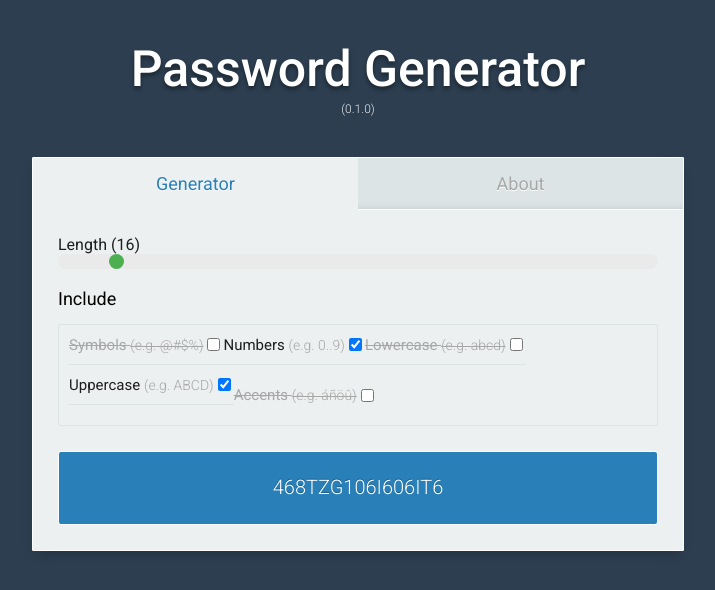
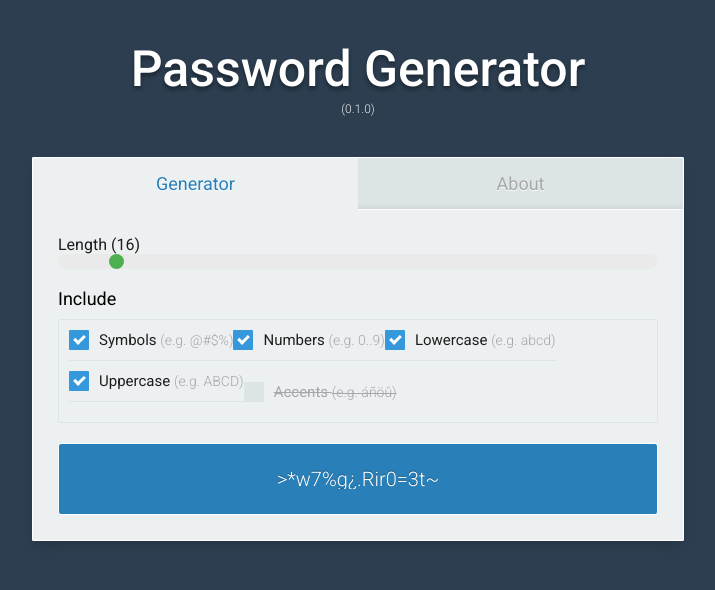
Before and after one commit to sdegetaus/password-generator, a React (Create React App) app: page / in a window 1280 px wide. Shown: the top 590 px of the page, without its empty margins (282-997 px from the left). Built offline with nearby package versions, Linux system fonts and the light colour scheme.

Commit message:
Custom checkbox

```diff
--- a/src/components/Checkbox.tsx
+++ b/src/components/Checkbox.tsx
@@ -1,5 +1,6 @@
 import React, { ChangeEvent, useState } from "react";
 import styled from "styled-components";
+import { colors } from "../styles/colors";
 
 export default (props: RangeProps) => {
   const [mChecked, mSetChecked] = useState(props.checked || false);
@@ -13,9 +14,8 @@ export default (props: RangeProps) => {
   };
 
   return (
-    <div className={`checkbox form-item ${mChecked && "checked"}`}>
-      {props.label && <label htmlFor={props.name}>{props.label}</label>}
-      <StyledCheckbox
+    <StyledCheckbox className={`checkbox form-item ${mChecked && "checked"}`}>
+      <input
         type="checkbox"
         id={props.name}
         name={props.name}
@@ -23,11 +23,63 @@ export default (props: RangeProps) => {
         checked={mChecked}
         onChange={handleChange}
       />
-    </div>
+      <span className="checkmark"></span>
+      {props.label && <label htmlFor={props.name}>{props.label}</label>}
+    </StyledCheckbox>
   );
 };
 
-const StyledCheckbox = styled.input``;
+const StyledCheckbox = styled.div`
+  position: relative;
+  transition: all 0.3s;
+
+  &:hover input ~ .checkmark {
+    background-color: #c6cdce;
+  }
+
+  input {
+    position: absolute;
+    cursor: pointer;
+    height: 100%;
+    width: 100%;
+    outline: none;
+    appearance: none;
+    margin: 0;
+    padding: 0;
+
+    &:checked ~ .checkmark {
+      background-color: ${colors.blue.base};
+      border-radius: 1px;
+      box-shadow: none;
+    }
+
+    &:checked ~ .checkmark:after {
+      display: block;
+    }
+  }
+
+  .checkmark {
+    transition: all 0.3s;
+    margin-right: 10px;
+    height: 20px;
+    width: 20px;
+    background-color: ${colors.bg.light};
+
+    &:after {
+      pointer-events: none;
+      content: "";
+      position: absolute;
+      display: none;
+      left: 7px;
+      top: 3px;
+      width: 4px;
+      height: 8px;
+      border: solid white;
+      border-width: 0 3px 3px 0;
+      transform: rotate(45deg);
+    }
+  }
+`;
 
 type RangeProps = {
   name: string;
--- a/src/containers/Generator.tsx
+++ b/src/containers/Generator.tsx
@@ -9,9 +9,9 @@ export default () => {
   // File members
   const [mValues, mSetValues] = useState({
     length: 16,
-    symbols: false,
+    symbols: true,
     numbers: true,
-    lowercase: false,
+    lowercase: true,
     uppercase: true,
     accented: false,
   });
@@ -52,11 +52,12 @@ export default () => {
         ...mValues,
       })
     );
+    resizeTextarea();
   }, [mValues]);
 
   React.useEffect(() => {
     resizeTextarea();
-  }, [pwdInputRef.current]);
+  }, []);
 
   // Functions
   const resizeTextarea = () => {
@@ -67,7 +68,7 @@ export default () => {
     }
   };
 
-  const handleChange = (name: string, value: any) => {
+  const handleChange = (name: string, value: unknown) => {
     mSetValues({
       ...mValues,
       [name]: value,
@@ -130,7 +131,7 @@ const StyledGenerator = styled.form`
     margin-bottom: 15px;
   }
   fieldset {
-    margin: 15px 0 25px;
+    margin: 10px 0 20px;
     appearance: none;
     padding: 0;
     border: none;
@@ -142,7 +143,7 @@ const StyledGenerator = styled.form`
     .form-item {
       display: inline-flex;
       align-items: center;
-      justify-content: space-between;
+      justify-content: flex-start;
       color: ${colors.text.disabled};
       text-decoration: line-through;
       &:not(:last-child) {
--- a/src/snippets/generator.ts
+++ b/src/snippets/generator.ts
@@ -67,11 +67,6 @@ export function randomString(
     }
   }
 
-  // temp error catcher
-  if (res.length !== length) {
-    throw new Error("INCORRECT Lenght!");
-  }
-
   return res;
 }
 
```
